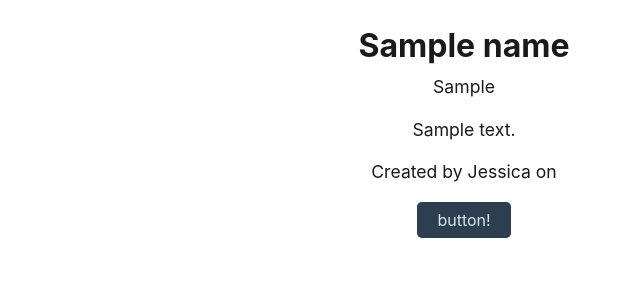
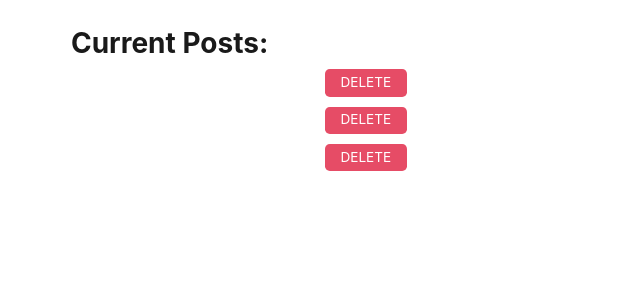
Before and after one commit to strait2thepoint/Strait2thePoint-CMS-blog, a Node server app: template views/project.handlebars in a window 1280 px wide. Shown: the part 39-339 px from the top of the page, without its empty margins (176-816 px from the left). Run offline with Node 20, Linux system fonts and the light colour scheme; data comes from the database, SQL or seed files in the repository; the template is opened without the code that fills it: values that come from a table or form of the project are taken from there, most other values are stand-ins (such as "Sample title", 1, 10 or a date in 2020); some libraries are stand-ins or nearby versions.

Commit message:
still don't have add blog working, but have made a few changes to help it

```diff
--- a/public/js/stufftoaddlater/addPost.js
+++ b/public/js/addPost.js
@@ -1,8 +1,8 @@
 async function newFormHandler(event) {
     event.preventDefault();
 
-    const title = document.querySelector('input[name="post-title"]').value;
-    const body = document.querySelector('textarea[name="post-body"]').value;
+    const title = document.querySelector('input[name="blog-title"]').value;
+    const body = document.querySelector('textarea[name="blog-body"]').value;
     // const url = document.querySelector('input[name="post-url"]').value;
 
     const response = await fetch(`/api/posts`, {
@@ -24,4 +24,4 @@ async function newFormHandler(event) {
     }
   }
 
-  document.querySelector('.new-post-form').addEventListener('submit', newFormHandler);
+  document.querySelector('.new-blog-form').addEventListener('submit', newFormHandler);
--- a/views/profile.handlebars
+++ b/views/profile.handlebars
@@ -14,8 +14,8 @@
         <input class="form-input" type="text" id="blog-title" name="blog-title" />
       </div>
       <div class="form-group">
-        <label for="blog">blog:</label>
-        <textarea class="form-input" id="blog" name="blog"></textarea>
+        <label for="blog-body">blog:</label>
+        <textarea class="form-input" id="blog-body" name="blog-body"></textarea>
       </div>
       <div class="form-group">
         <button type="submit" class="btn btn-primary">Create</button>
@@ -42,3 +42,4 @@
 </div>
 
 <script src="./js/profile.js"></script>
+<script src="./js/addPost.js"></script>
--- a/views/project.handlebars
+++ b/views/project.handlebars
@@ -1,12 +1,19 @@
 <div class="text-center">
-  <h2>{{name}}</h2>
-  <p>{{{get_emoji}}}</p>
-  {{!-- change this --}}
-  <p>{{description}}</p>
-  {{!-- change this --}}
-  <p>Created by {{user.name}} on {{format_date date_created}}</p>
+{{#if posts.length}}
+  <div class="col-md-6 blog-list">
+    <h3>Current Posts:</h3>
 
-  <p>
-    <button class="btn btn-primary">button!</button>
-  </p>
+    {{#each posts as |post|}}
+    <div class="row mb-2">
+      <div class="col-md-8">
+        <h4><a href="/post/{{post.id}}">{{post.name}}</a></h4>
+      </div>
+      <div class="col-md-4">
+        <button class="btn btn-sm btn-danger" data-id="{{post.id}}">DELETE</button>
+      </div>
+    </div>
+    {{/each}}
+  </div>
+  {{/if}}
 </div>
+</div>
```
Also changed, not shown: public/js/profile.js (+4 -4 lines).
